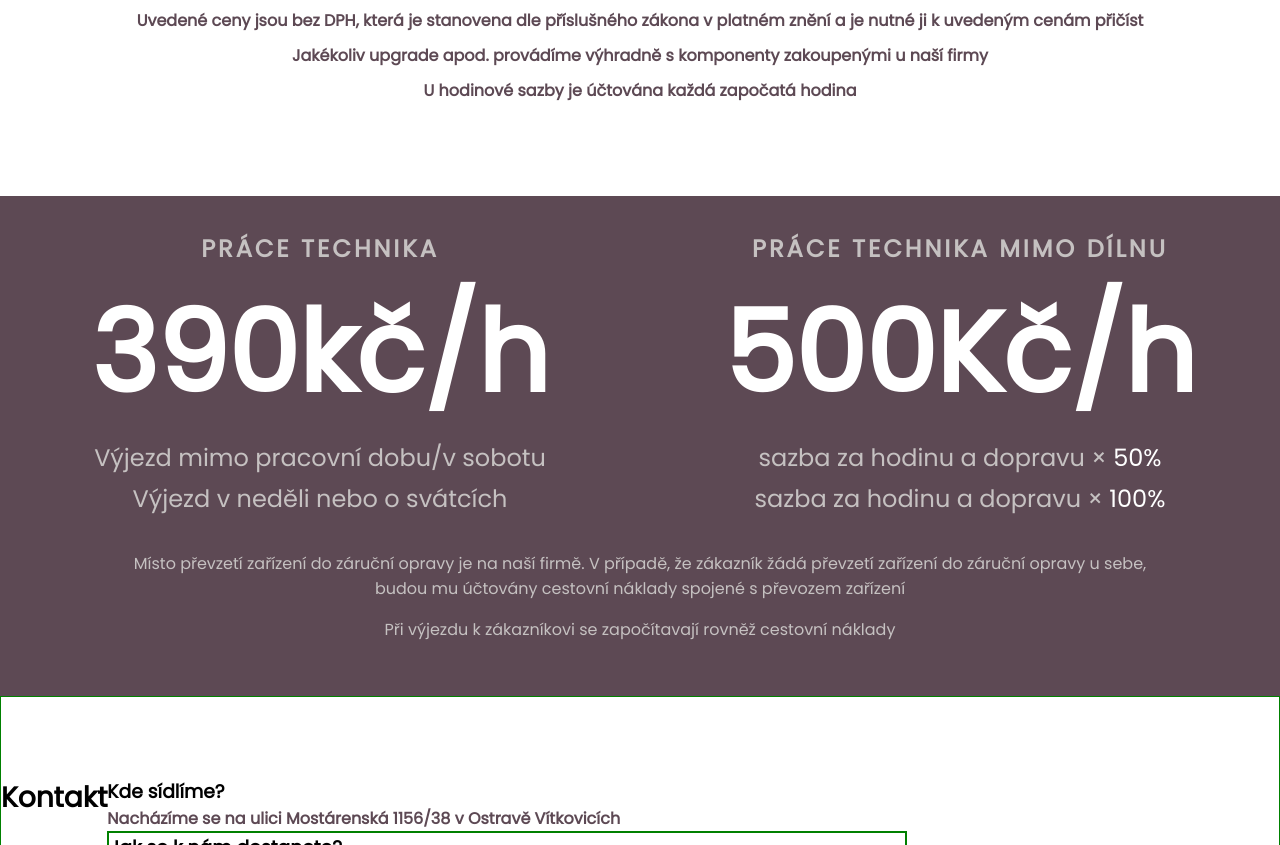
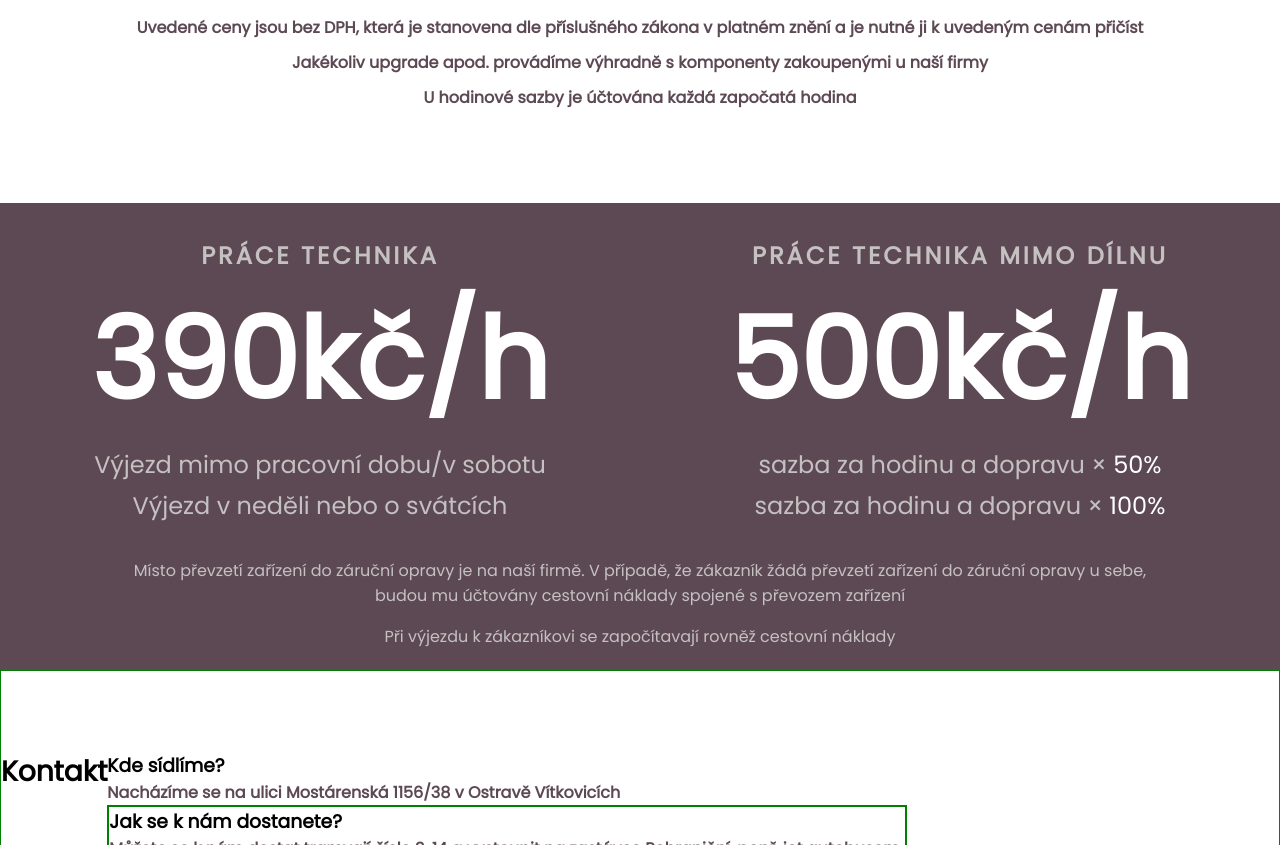
Before and after one commit to ONDAAA/ONDAAA.github.io, a plain HTML site: page index.html in a window 1280 px wide. Shown: the part 3335-4180 px from the top of the page. Drawn offline with Linux system fonts and the light colour scheme; a script that the page names is missing.

Commit message:
kč na kč

```diff
--- a/index.html
+++ b/index.html
@@ -229,7 +229,7 @@
                 <div class="prace">
                     <p>Práce technika mimo dílnu</p>
                 </div>
-                <h3>500Kč/h</h3>
+                <h3>500kč/h</h3>
                 <p>sazba za hodinu a dopravu &times; <span>50%</span></p>
                 <p>sazba za hodinu a dopravu &times; <span>100%</span></p>
             </div>
@@ -237,7 +237,9 @@
         <div class="text">
             <p>Místo převzetí zařízení do záruční opravy je na naší firmě. V případě, že zákazník žádá převzetí zařízení do záruční
         opravy u sebe, budou mu účtovány cestovní náklady spojené s převozem zařízení</p>
-            <p>Při výjezdu k zákazníkovi se započítavají rovněž cestovní náklady</p>
+            <div class="vyjezd">
+                <p>Při výjezdu k zákazníkovi se započítavají rovněž cestovní náklady</p>
+            </div>
         </div>
     </section>
 
--- a/style.css
+++ b/style.css
@@ -178,6 +178,9 @@ abbr{
 
 .nabídka h1{
     text-align: center;
+    color: white;
+    font-weight: normal;
+    font-size: 1.75rem;
 }
 
 .nabídka h3{
@@ -185,6 +188,7 @@ abbr{
     text-align: center;
     color:rgb(197, 193, 193);
     font-size: 1rem;
+    font-weight: normal;
 }
 
 .nabídka li{
@@ -357,11 +361,13 @@ tr{
 /* ceník 2 sekce */
 
 .cena{
-    /* width: 100%; */
-    height: 62.5vh;
+    width: 100%;
+    /* height: 62.5vh; */
     background-color: rgb(93, 73, 84);
     /* border: 1px solid green; */
     text-align: center;
+    height: fit-content;
+    padding-bottom: 5px;
 }
 
 .cena p{
```
